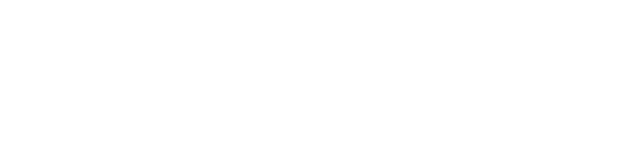
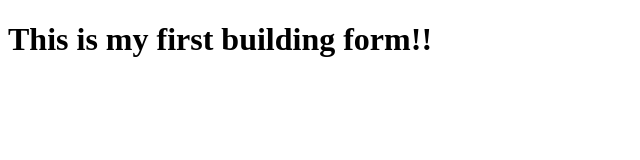
Before and after one commit to suhayla88/html, a plain HTML site: page ch7_form/index.html in a window 1280 px wide. Shown: the whole page, without its empty margins (0-640 px from the left). Drawn offline with Linux system fonts and the light colour scheme.

Commit message:
I learned ch7_form

```diff
--- a/ch7_form/index.html
+++ b/ch7_form/index.html
@@ -3,9 +3,10 @@
 <head>
     <meta charset="UTF-8">
     <meta name="viewport" content="width=device-width, initial-scale=1.0">
-    <title>Document</title>
+    <title>forms</title>
 </head>
 <body>
+    <h1>This is my first building form!!</h1>
 
 </body>
 </html>
```
